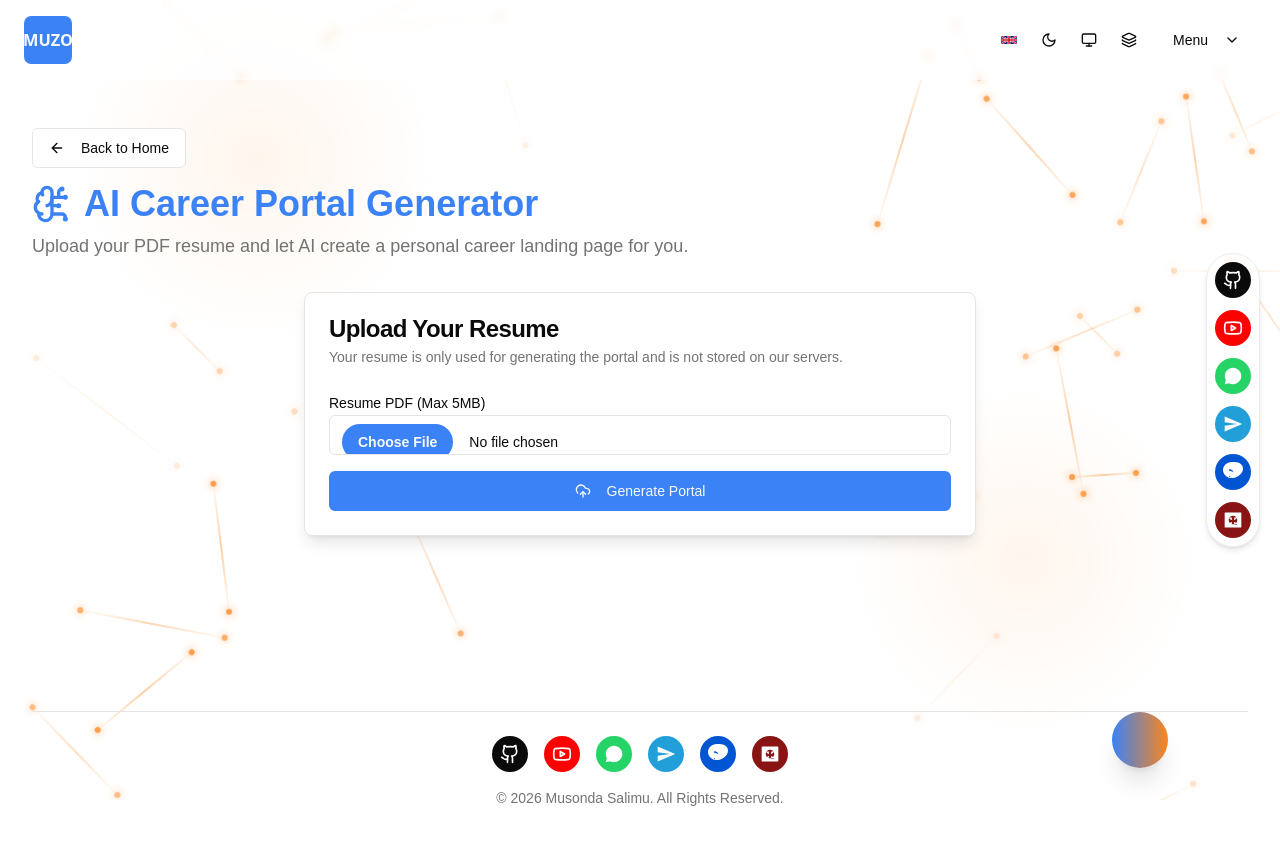
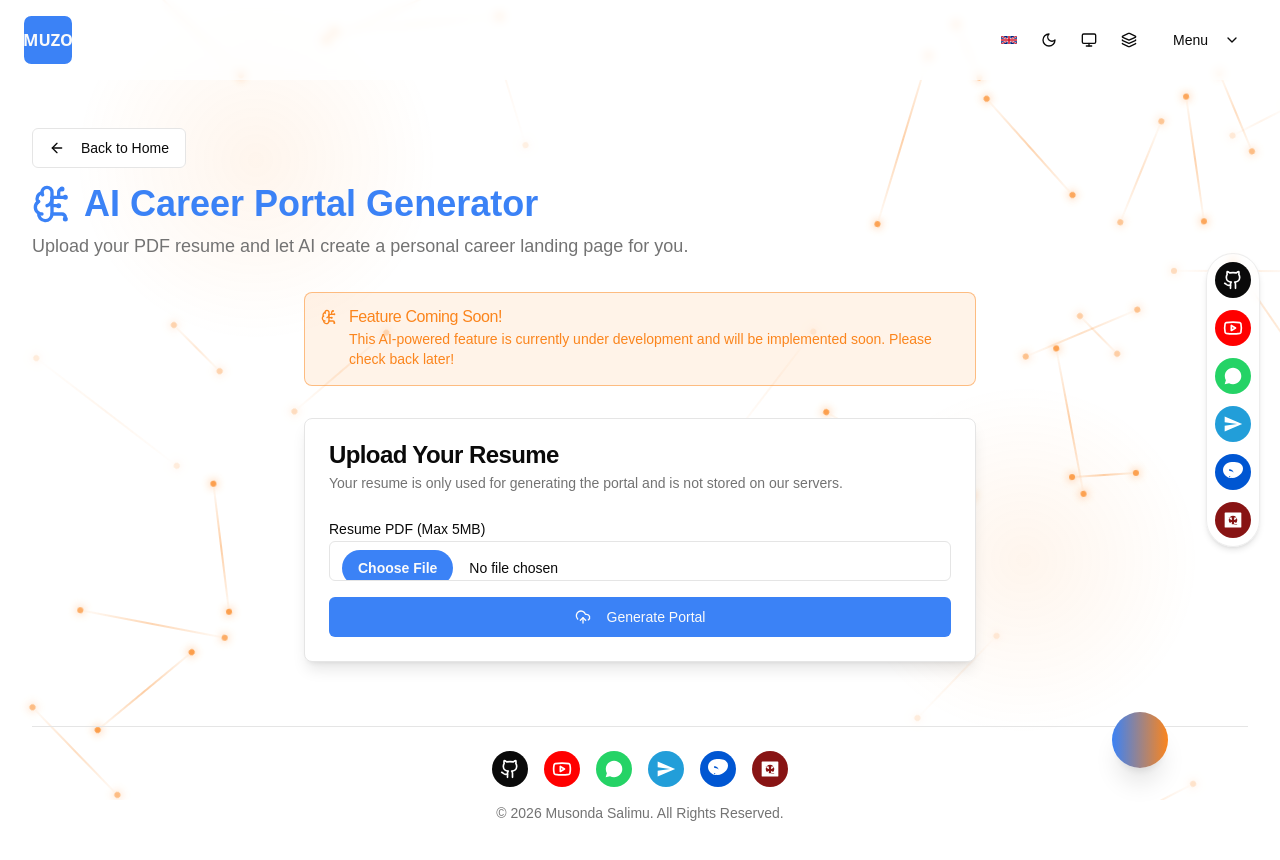
Before and after one commit to MS0C54073/muzoprof, a Next.js app: page /career-portal in a window 1280 px wide. Shown: the top 860 px of the page. Built offline with nearby package versions, Linux system fonts and the light colour scheme; what @genkit-ai/googleai, genkit would draw is missing.

Commit message:
under AI Career Portal Generator, add a simple nitification to say somet

```diff
--- a/src/app/career-portal/page.tsx
+++ b/src/app/career-portal/page.tsx
@@ -1,4 +1,3 @@
-
 'use client';
 
 import { useState } from 'react';
@@ -18,6 +17,7 @@ import { cn } from '@/lib/utils';
 import { ArrowLeft, Loader2, UploadCloud, BrainCircuit, Linkedin, Github, Globe, Mail, Phone, Briefcase, GraduationCap, Code, Sparkles, AlertTriangle } from 'lucide-react';
 import { SocialIcons } from '@/components/social-icons';
 import { Badge } from '@/components/ui/badge';
+import { Alert, AlertDescription, AlertTitle } from '@/components/ui/alert';
 
 const uploadSchema = z.object({
     resume: z.any()
@@ -182,6 +182,13 @@ export default function CareerPortalPage() {
             </header>
 
             <main className="flex-grow">
+                <Alert variant="accent" className="max-w-2xl mx-auto mb-8">
+                    <BrainCircuit className="h-4 w-4" />
+                    <AlertTitle><TranslatedText text="Feature Coming Soon!" /></AlertTitle>
+                    <AlertDescription>
+                        <TranslatedText text="This AI-powered feature is currently under development and will be implemented soon. Please check back later!" />
+                    </AlertDescription>
+                </Alert>
                 <Card className="shadow-lg max-w-2xl mx-auto">
                     <CardHeader>
                         <CardTitle><TranslatedText text="Upload Your Resume" /></CardTitle>
```
Also changed, not shown: 1 other file (tests, documents, lock files or other folders).
